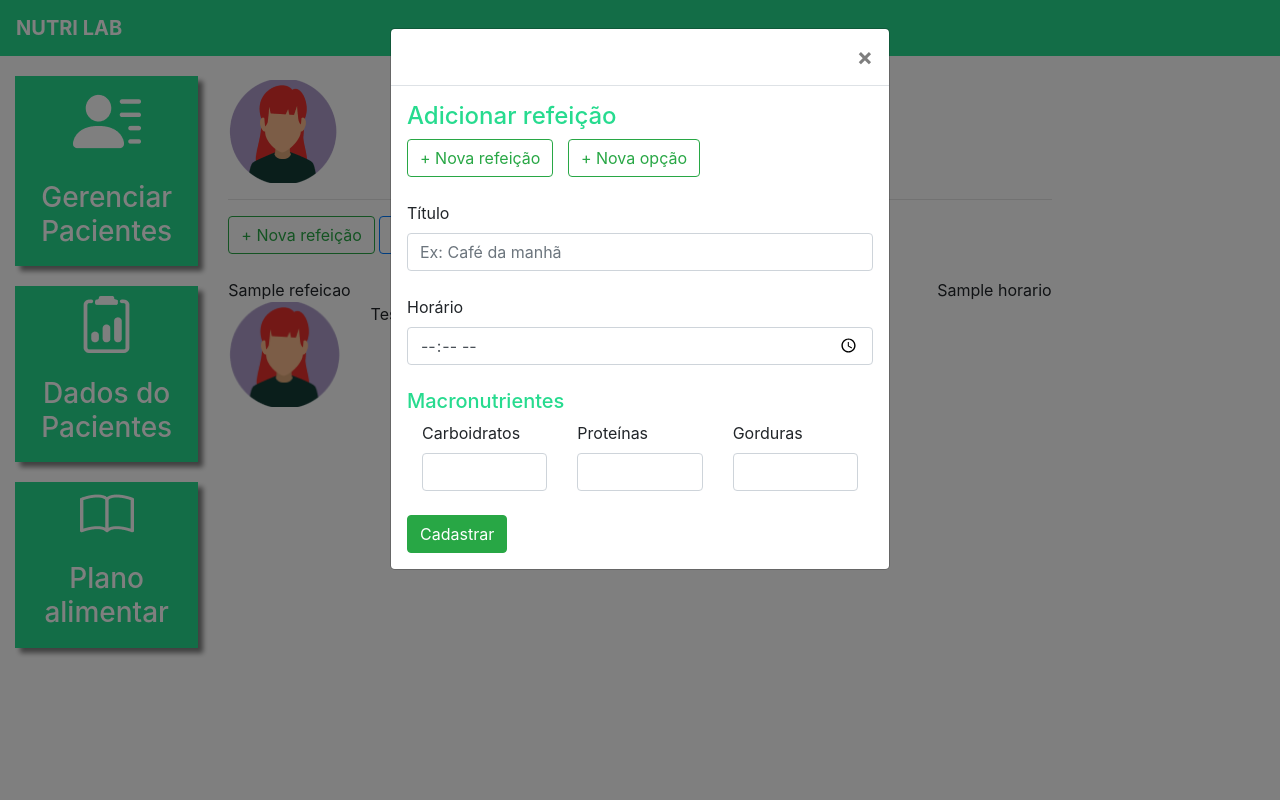
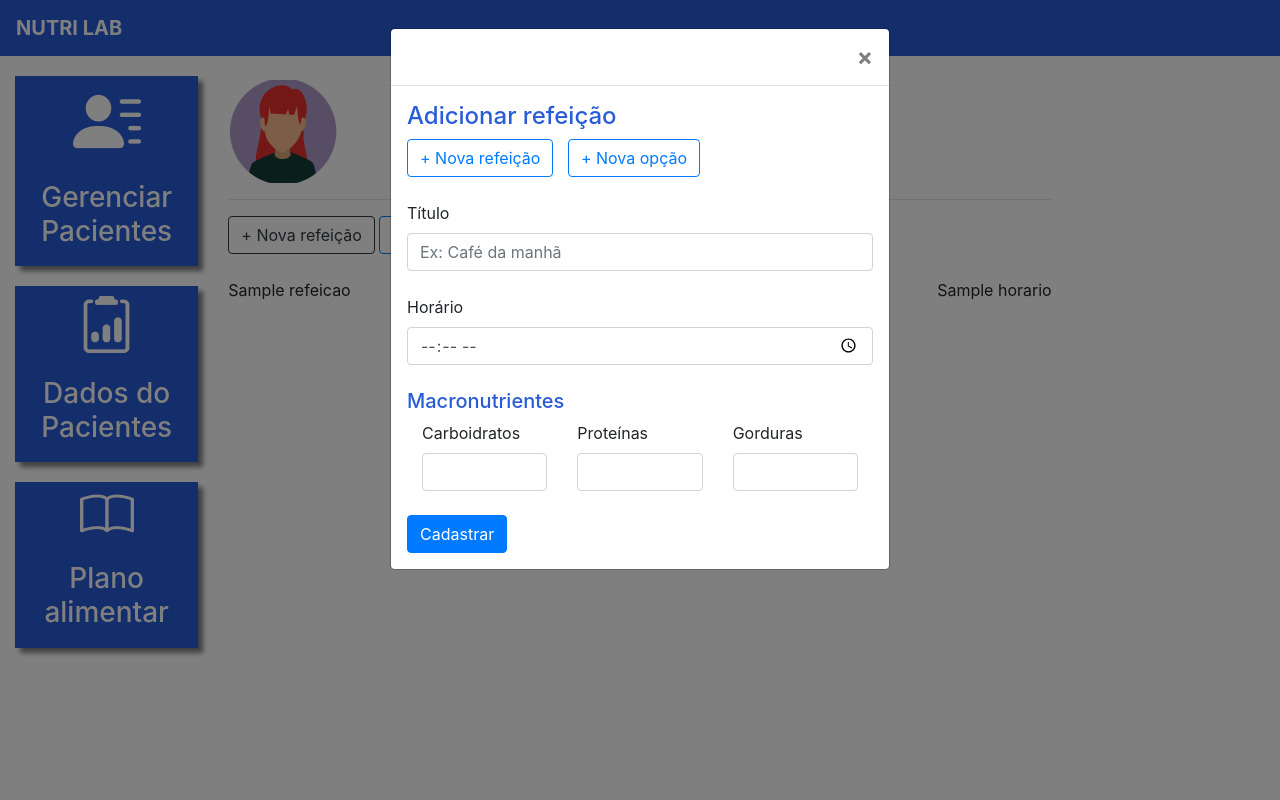
Before and after one commit to igoralexandria/nutri_lab, a Django app: template plataforma/templates/plano_alimentar.html in a window 1280 px wide, after a click on "+ Nova refeição". Run offline with Django 4.2, Linux system fonts and the light colour scheme; a user stored in the database is signed in; tables that the repository leaves empty hold one stand-in row (values such as "Sample post"); the template is opened without the code that fills it: most values are stand-ins (such as "Sample title", 1, 10 or a date in 2020).

Commit message:
Projeto Finalizado.

```diff
--- a/plataforma/templates/dados_paciente_listar.html
+++ b/plataforma/templates/dados_paciente_listar.html
@@ -15,7 +15,7 @@
     <h1 class="titulo">Escolha o paciente</h1>
     <div  class="row">
         {% for paciente in pacientes %}
-            <div class="col-md-4">
+            <div class="col-md-4 p-3" style="text-align: center">
                 <a href="{% url 'dados_paciente' paciente.id %}" class="link-hover">
                     <div class="card-paciente">
                         <div class="foto-perfil">
--- a/plataforma/templates/plano_alimentar.html
+++ b/plataforma/templates/plano_alimentar.html
@@ -31,7 +31,7 @@
     </div>
     <hr>
 
-    <button type="button" class="btn btn-outline-success" data-toggle="modal" data-target="#modal">
+    <button type="button" class="btn btn-outline-dark" data-toggle="modal" data-target="#modal">
         + Nova refeição
     </button>
 
@@ -53,19 +53,23 @@
                 </div>
 
                 <div class="body-refeicao">
+                    {% for o1 in opcao %}
+                        {% if o1.refeicao == re %}
                             <div class="opcao">
                                 <div class="row">
                                     <div class="col-md-2">
-                                <img width="100%" src="{% static 'plataforma/img/perfil1.png' %}">
+                                        <img width="100%" src="{{o1.imagem.url}}">
                                     </div>
 
                                     <div class="col-md-10">
-                                Teste 2
+                                        {{ o1.descricao }}
                                     </div>
 
                                 </div>
                             </div>
-
+                            <br>
+                        {% endif %}
+                    {% endfor %}
                 </div>
 
             </div>
@@ -87,11 +91,11 @@
 
                         <h4 class="titulo">Adicionar refeição</h4>
 
-                        <button type="button" onclick="exibe_refeicao()" class="btn btn-outline-success">
+                        <button type="button" onclick="exibe_refeicao()" class="btn btn-outline-primary">
                             + Nova refeição
                         </button>
 
-                        <button style="margin-left: 10px;" onclick="exibe_opcao()" type="button" class="btn btn-outline-success" >
+                        <button style="margin-left: 10px;" onclick="exibe_opcao()" type="button" class="btn btn-outline-primary" >
                             + Nova opção
                         </button>
                         <br>
@@ -136,7 +140,7 @@
                                     </div>
                                 </div>
                                 <br>
-                                <input type="submit" value="Cadastrar" class="btn btn-success">
+                                <input type="submit" value="Cadastrar" class="btn btn-primary">
                             </form>
                         </div>
 
@@ -168,7 +172,7 @@
                                     </textarea>
                                 </div>
                                 <br>
-                                <input type="submit" value="Cadastrar" class="btn btn-success">
+                                <input type="submit" value="Cadastrar" class="btn btn-primary">
                             </form>
                         </div>
 
--- a/plataforma/templates/plano_alimentar_listar.html
+++ b/plataforma/templates/plano_alimentar_listar.html
@@ -15,11 +15,10 @@
 	<h1 class="titulo">Escolha o paciente</h1>
     <div  class="row">
         {% for paciente in pacientes%}
-            <div class="col-md-4">
+            <div class="col-md-4 p-3" style="text-align: center">
                 <a href="{% url 'plano_alimentar' paciente.id %}" class="link-hover">
                     <div class="card-paciente">
                         <div class="foto-perfil">
-
                             {% if paciente.sexo == "M"%}
                                 <img src="{% static 'plataforma/img/perfil2.png' %}">
                             {% else %}
--- a/plataforma/views.py
+++ b/plataforma/views.py
@@ -121,12 +121,12 @@ def plano_alimentar(request, id):
     paciente = get_object_or_404(Pacientes, id=id)
     if not paciente.nutri == request.user:
         messages.add_message(request, constants.ERROR, 'Esse paciente não é seu')
-        return redirect('/plano_alimentar_listar/')
+        return redirect('/dados_paciente/')
 
     if request.method == "GET":
         r1 = Refeicao.objects.filter(paciente=paciente).order_by('horario')
         opcao = Opcao.objects.all()
-        return render(request, 'plano_alimentar.html', {'paciente': paciente, 'refeicao': r1, 'opcao': opcao()})
+        return render(request, 'plano_alimentar.html', {'paciente': paciente, 'refeicao': r1, 'opcao': opcao})
 
 
 def refeicao(request, id_paciente):
@@ -167,5 +167,5 @@ def opcao(request, id_paciente):
 
         o1.save()
 
-        messages.add_message(request, constants.SUCCESS, 'Opcao cadastrada')
+        messages.add_message(request, constants.SUCCESS, 'Opção cadastrada')
         return redirect(f'/plano_alimentar/{id_paciente}')
--- a/templates/base.html
+++ b/templates/base.html
@@ -12,7 +12,7 @@
 <body>
 
   {% if user.is_authenticated %}
-      <nav style="background-color: #27DB8F;" class="navbar navbar-expand-lg navbar-dark">
+      <nav style="background-color: #295DD7;" class="navbar navbar-expand-lg navbar-dark">
         <a style="font-weight: bold" class="navbar-brand" href="#">NUTRI LAB</a>
         <button class="navbar-toggler" type="button" data-toggle="collapse" data-target="#navbarNav" aria-controls="navbarNav" aria-expanded="false" aria-label="Toggle navigation">
           <span class="navbar-toggler-icon"></span>
--- a/templates/static/plataforma/css/css.css
+++ b/templates/static/plataforma/css/css.css
@@ -1,6 +1,6 @@
 .card-lateral{
 
-    background-color: #27DB8F;
+    background-color: #295DD7;
     margin-top: 20px;
     padding: 10px;
     color: white;
@@ -17,7 +17,7 @@
 
 .titulo{
 
-    color: #27DB8F;
+    color: #295DD7;
 
 }
 
```
Also changed, not shown: plataforma/templates/dados_paciente.html (+19 -14 lines), plataforma/templates/pacientes.html (+5 -3 lines). Lines whose indentation alone changed are shown as unchanged.
